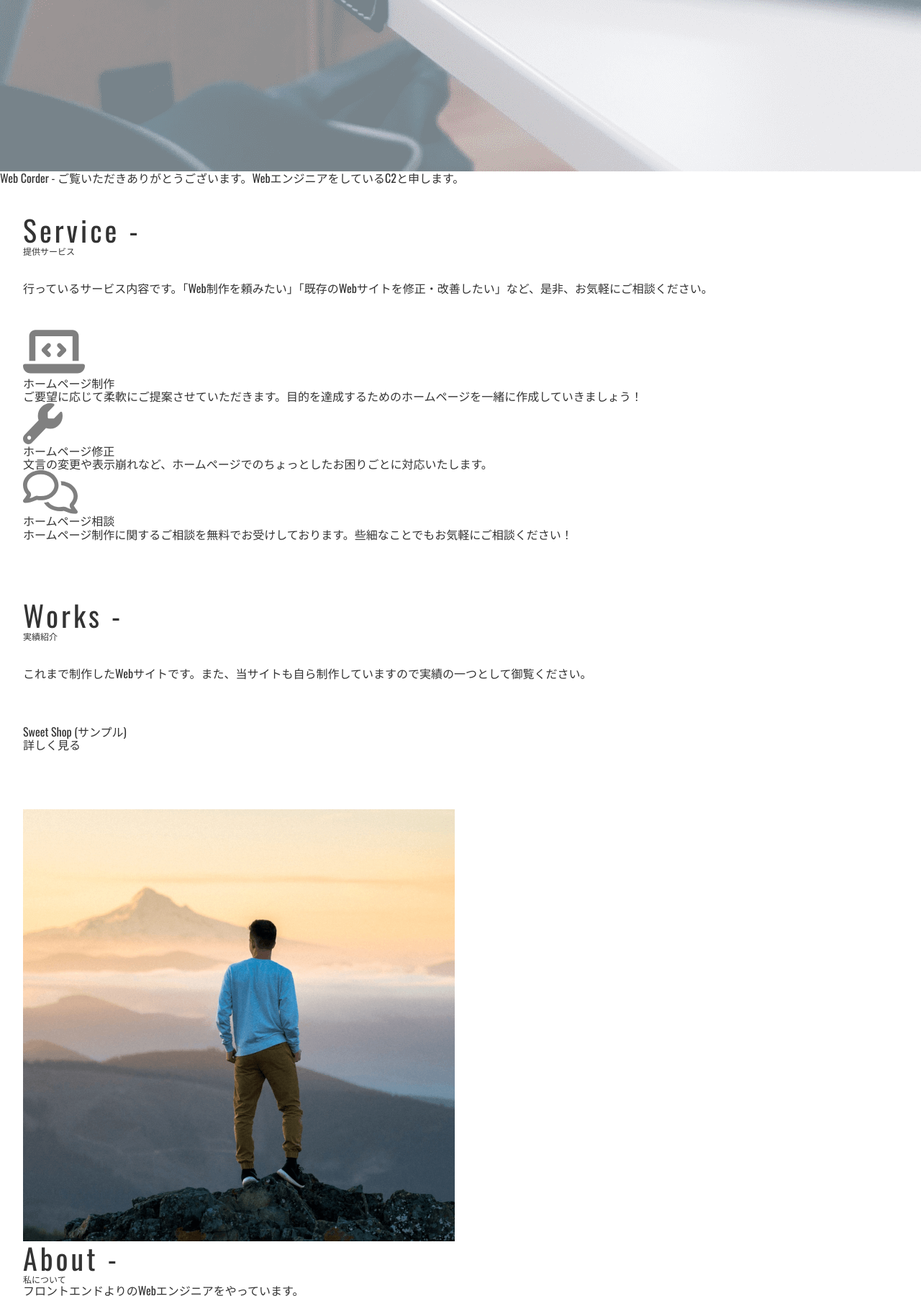
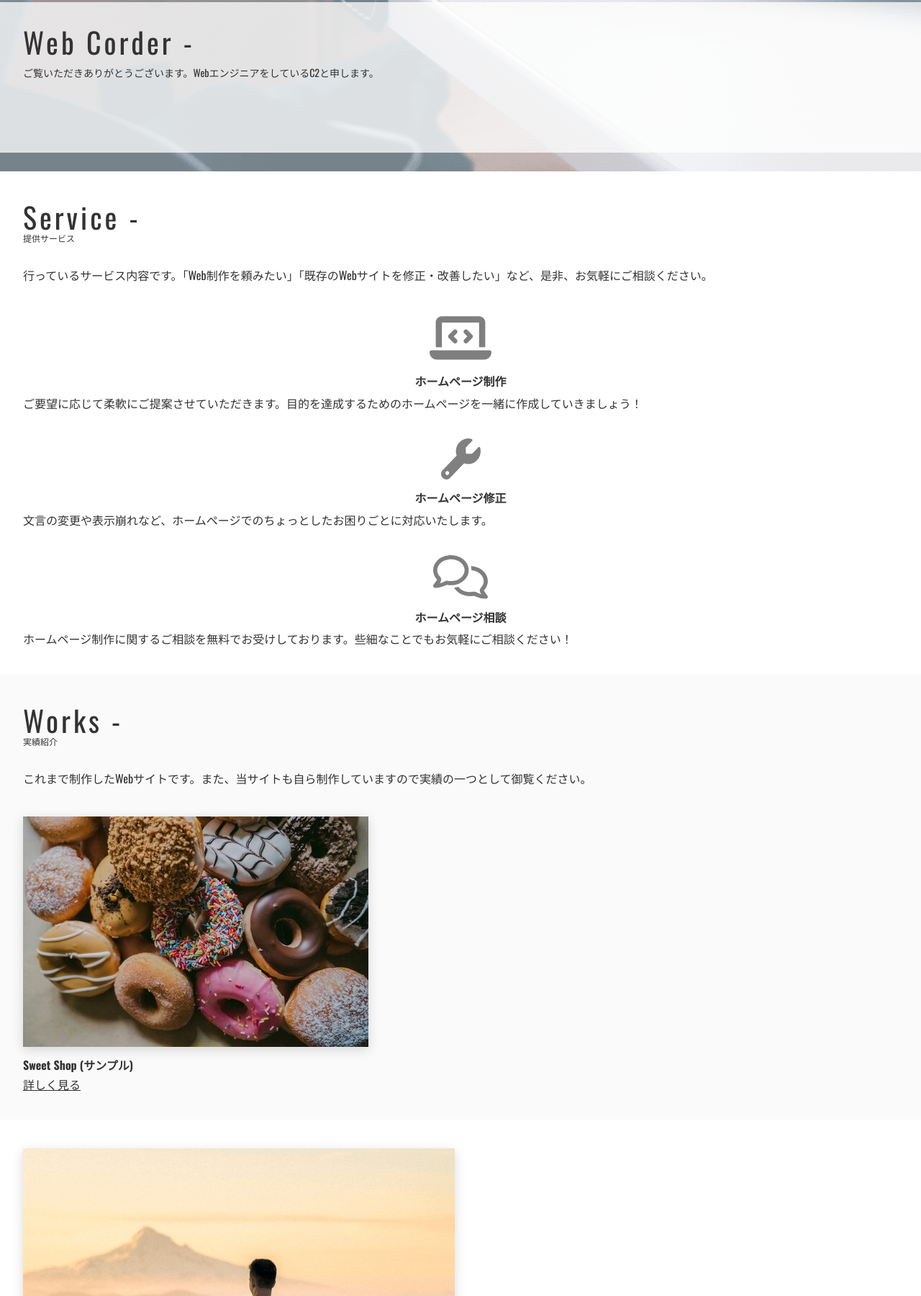
Before and after one commit to co6tter/hello-newworld-v2, a plain HTML site: page index.html in a window 1280 px wide. Shown: the part 1000-2800 px from the top of the page at 72% size. Drawn offline with nearby package versions, Linux system fonts and the light colour scheme; some packages are replaced by stand-ins of ours.

Commit message:
style: add some section styles

```diff
--- a/index.html
+++ b/index.html
@@ -238,10 +238,19 @@
               <ul class="works__list">
                 <li class="works__item">
                   <div class="works__item-img">
-                    <img loading="lazy" src="" alt="" />
+                    <img
+                      loading="lazy"
+                      src="./img/works1.jpg"
+                      alt="Sweet Shop"
+                      width="480"
+                      height="320"
+                    />
                   </div>
                   <h3 class="works__item-name">Sweet Shop (サンプル)</h3>
-                  <a href="#" target="_blank" class="works__item-link"
+                  <a
+                    href="https://co6tter.github.io/hello-newworld-v1/"
+                    target="_blank"
+                    class="works__item-link"
                     >詳しく見る</a
                   >
                 </li>
--- a/sass/style.scss
+++ b/sass/style.scss
@@ -107,6 +107,37 @@ body {
   }
 }
 
+.fv {
+  position: relative;
+
+  &__contents {
+    position: absolute;
+    bottom: 26px;
+    left: 0;
+    width: 100%;
+    height: 209px;
+    background: url(../img/sp/bg_fv.png) center center no-repeat;
+    background-size: 100% auto;
+    padding: 32px;
+  }
+
+  &__heading {
+    display: block;
+  }
+
+  &__heading-main {
+    display: block;
+    font-size: 40px;
+    letter-spacing: 0.1em;
+  }
+
+  &__heading-sub {
+    margin-top: 12px;
+    display: block;
+    font-size: 14px;
+  }
+}
+
 .section {
   padding: 40px 0;
 
@@ -142,3 +173,118 @@ body {
     margin-top: 40px;
   }
 }
+
+.service {
+  &__item {
+    & + & {
+      margin-top: 40px;
+    }
+  }
+
+  &__item-img {
+    text-align: center;
+  }
+
+  &__item-name {
+    font-weight: bold;
+    text-align: center;
+    margin-top: 16px;
+  }
+
+  &__item-text {
+    margin-top: 12px;
+  }
+}
+
+.works {
+  background-color: color.$bg-light;
+
+  &__item {
+    & + & {
+      margin-top: 40px;
+    }
+  }
+
+  &__item-img {
+    img {
+      box-shadow: 0 4px 15px rgba(color.$black, 0.15);
+    }
+  }
+
+  &__item-name {
+    font-weight: bold;
+    margin-top: 16px;
+  }
+
+  &__item-link {
+    margin-top: 8px;
+    display: inline-block;
+    text-decoration: underline;
+  }
+}
+
+.about {
+  &__img {
+    img {
+      box-shadow: 0 4px 15px rgba(color.$black, 0.15);
+    }
+  }
+
+  &__text {
+    margin-top: 32px;
+
+    & + & {
+      margin-top: 16px;
+    }
+  }
+}
+
+.flow {
+  background-color: color.$bg-light;
+
+  &__list {
+    margin-top: 64px;
+  }
+
+  &__item {
+    position: relative;
+    border: 1px solid color.$cl-border;
+    padding: 46px 16px 24px;
+
+    & + & {
+      margin-top: 46px;
+    }
+  }
+
+  &__item-num {
+    position: absolute;
+    top: -24px;
+    left: 50%;
+    transform: translateX(-50%);
+    font-size: 24px;
+    background-color: color.$bg-dark;
+    color: color.$white;
+    width: 48px;
+    height: 48px;
+    display: flex;
+    align-items: center;
+    justify-content: center;
+  }
+
+  &__item-img {
+    margin-bottom: 24px;
+    text-align: center;
+  }
+
+  &__item-name {
+    font-size: 16px;
+    font-weight: bold;
+    text-align: center;
+    margin-bottom: 10px;
+  }
+
+  &__item-text {
+    font-size: 14px;
+    line-height: 1.6;
+  }
+}
```
Also changed, not shown: css/style.css, img/works1.jpg (added).
